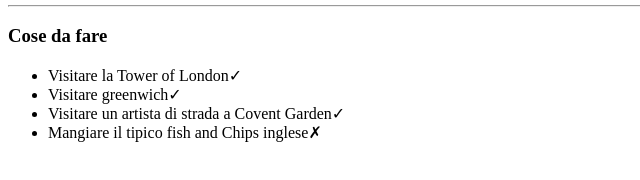
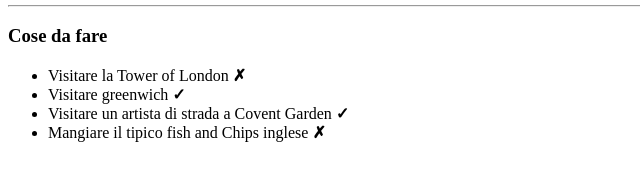
Before and after one commit to cetronifederica/html-london-trip, a plain HTML site: page index.html in a window 1280 px wide. Shown: the part 290-470 px from the top of the page, 0-640 px from the left. Drawn offline with Linux system fonts and the light colour scheme.

Commit message:
corretta sezione cose da fare

```diff
--- a/index.html
+++ b/index.html
@@ -57,10 +57,10 @@
 <section>
     <h3>Cose da fare</h3>
     <ul>
-        <li>Visitare la Tower of London&check;</li>
-        <li>Visitare greenwich&check;</li>
-        <li>Visitare un artista di strada a Covent Garden&check;</li>
-        <li>Mangiare il tipico fish and Chips inglese&cross;</li>
+        <li>Visitare la Tower of London <strong>&cross;</strong></li>
+        <li>Visitare greenwich <strong>&check;</strong></li>
+        <li>Visitare un artista di strada a Covent Garden <strong>&check;</strong></li>
+        <li>Mangiare il tipico fish and Chips inglese <strong>&cross;</strong></li>
     </ul>
 </section>
 <!--finisce sezione cose da fare-->
```
